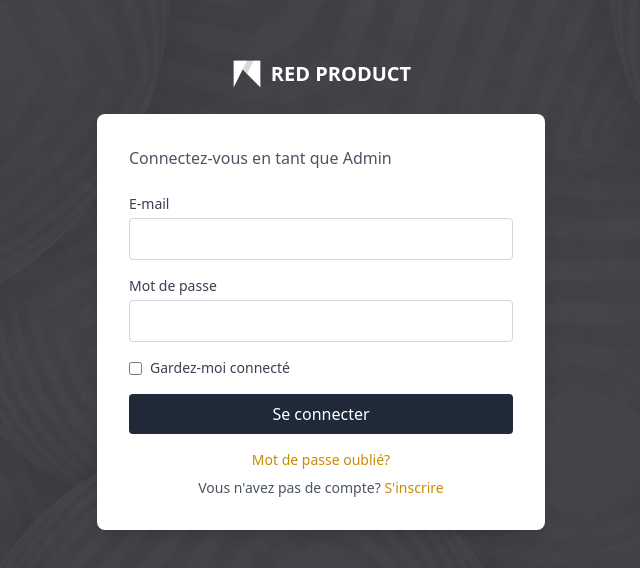
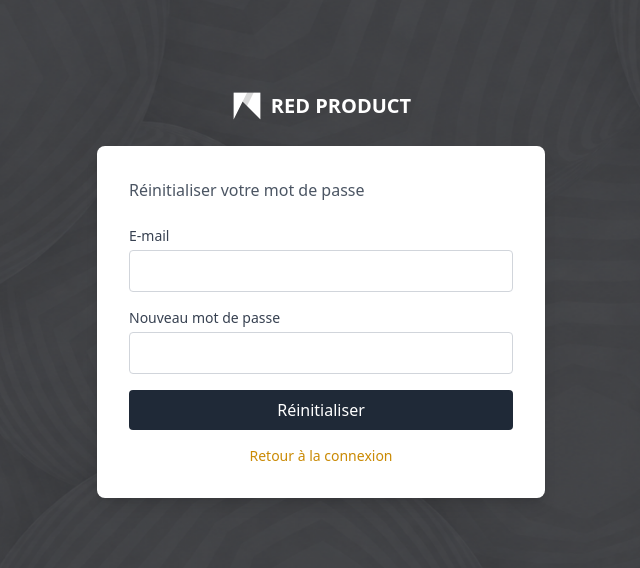
Before and after one commit to kakac5240-dot/red-product-frontend, a React (Vite) app: page /forgot-password in a window 1280 px wide. Before the commit this address led to /login. Shown: the part 106-674 px from the top of the page, without its empty margins (319-959 px from the left). Built offline with nearby package versions, Linux system fonts and the light colour scheme.

Commit message:
Ajouter page mot de passe oublie

```diff
--- a/src/App.jsx
+++ b/src/App.jsx
@@ -1,28 +1,24 @@
-import React from 'react';
-import { BrowserRouter as Router, Routes, Route, Navigate } from 'react-router-dom';
-import Login from './pages/Login'; // Assure-toi que le chemin d'accès vers Login est correct
-import Dashboard from './pages/Dashboard';
-import AddHotel from './pages/AddHotel';
-import HotelList from './pages/HotelList';
+import { BrowserRouter, Routes, Route } from 'react-router-dom'
+import Login from './pages/Login'
+import Register from './pages/Register'
+import ForgotPassword from './pages/ForgotPassword'
+import Dashboard from './pages/Dashboard'
+import HotelList from './pages/HotelList'
+import CreateHotel from './pages/CreateHotel'
 
-export default function App() {
+function App() {
   return (
-    <Router>
+    <BrowserRouter>
       <Routes>
-        {/* Route pour la page de connexion */}
-        <Route path="/login" element={<Login />} />
+        <Route path="/" element={<Login />} />
+        <Route path="/register" element={<Register />} />
+        <Route path="/forgot-password" element={<ForgotPassword />} />
+        <Route path="/dashboard" element={<Dashboard />} />
+        <Route path="/hotels" element={<HotelList />} />
+        <Route path="/hotels/create" element={<CreateHotel />} />
+      </Routes>
+    </BrowserRouter>
+  )
+}
 
-        {/* Routes protégées de ton application */}
-        <Route path="/dashboard" element={<Dashboard />} />
-        <Route path="/hotels/add" element={<AddHotel />} />
-        <Route path="/hotels" element={<HotelList />} />
-
-        {/* Redirection par défaut : si on arrive sur l'accueil (/), on va vers /login */}
-        <Route path="/" element={<Navigate to="/login" replace />} />
-
-        {/* Route par défaut pour les URL introuvables */}
-        <Route path="*" element={<Navigate to="/login" replace />} />
-      </Routes>
-    </Router>
-  );
-}
+export default App
--- a/src/pages/ForgotPassword.jsx
+++ b/src/pages/ForgotPassword.jsx
@@ -1,80 +1,107 @@
-import React, { useState } from 'react';
-import { Link } from 'react-router-dom';
+import { useState } from 'react'
+import { useNavigate, Link } from 'react-router-dom'
 
-export default function ForgotPassword() {
-  const [email, setEmail] = useState('');
-  const [message, setMessage] = useState(null);
-  const [loading, setLoading] = useState(false);
+function ForgotPassword() {
+  const navigate = useNavigate()
+  const [form, setForm] = useState({ email: '', password: '' })
+  const [error, setError] = useState(null)
+  const [success, setSuccess] = useState(false)
+  const [loading, setLoading] = useState(false)
 
-  const handleSubmit = (e) => {
-    e.preventDefault();
-    setLoading(true);
+  const handleChange = (e) => {
+    setForm({ ...form, [e.target.name]: e.target.value })
+  }
 
-    // Simulation de l'envoi d'e-mail (à relier à votre API Laravel)
-    setTimeout(() => {
-      setMessage({
-        type: 'success',
-        text: 'Un lien de réinitialisation a été envoyé à votre adresse e-mail.',
-      });
-      setLoading(false);
-    }, 1000);
-  };
+  const handleSubmit = async (e) => {
+    e.preventDefault()
+    setError(null)
+    setLoading(true)
+
+    try {
+      const response = await fetch('https://red-product-backend-ddfy.onrender.com/api/reset-password', {
+        method: 'POST',
+        headers: {
+          'Content-Type': 'application/json',
+          'Accept': 'application/json',
+        },
+        body: JSON.stringify(form),
+      })
+
+      if (!response.ok) {
+        throw new Error('Erreur')
+      }
+
+      setSuccess(true)
+      setTimeout(() => navigate('/'), 2000)
+    } catch (err) {
+      setError('E-mail introuvable ou erreur.')
+    } finally {
+      setLoading(false)
+    }
+  }
 
   return (
-    <div className="min-h-screen flex items-center justify-center bg-gray-900 px-4 font-sans">
-      <div className="max-w-md w-full bg-white rounded-xl shadow-lg p-8">
-        <div className="text-center mb-6">
-          <h2 className="text-2xl font-bold text-gray-800">Mot de passe oublié ?</h2>
-          <p className="text-xs text-gray-500 mt-2">
-            Entrez votre adresse e-mail ci-dessous et nous vous enverrons un lien pour réinitialiser votre mot de passe.
-          </p>
+    <div
+      className="min-h-screen flex items-center justify-center bg-gray-900"
+      style={{
+        backgroundImage: 'url(/images/bg-pattern.png)',
+        backgroundSize: 'cover',
+        backgroundPosition: 'center',
+      }}
+    >
+      <div className="w-full max-w-md">
+        <div className="flex items-center gap-2 mb-6 justify-center">
+          <img src="/images/logo.png" alt="RED PRODUCT" className="h-8" />
+          <h1 className="text-xl font-bold text-white">RED PRODUCT</h1>
         </div>
 
-        {message && (
-          <div
-            className={`p-3 text-xs rounded-lg mb-4 text-center ${
-              message.type === 'success'
-                ? 'bg-green-50 text-green-700 border border-green-200'
-                : 'bg-red-50 text-red-700 border border-red-200'
-            }`}
-          >
-            {message.text}
-          </div>
-        )}
+        <div className="bg-white rounded-lg shadow-lg p-8">
+          <p className="text-gray-600 mb-6">
+            Réinitialiser votre mot de passe
+          </p>
+
+          {error && <p className="text-red-600 text-sm mb-4">{error}</p>}
+          {success && <p className="text-green-600 text-sm mb-4">Mot de passe mis à jour ! Redirection...</p>}
 
           <form onSubmit={handleSubmit} className="space-y-4">
             <div>
-            <label className="block text-xs font-semibold text-gray-600 mb-1">
-              Votre e-mail
-            </label>
+              <label className="block text-sm text-gray-700 mb-1">E-mail</label>
               <input
                 type="email"
-              required
-              placeholder="exemple@email.com"
-              value={email}
-              onChange={(e) => setEmail(e.target.value)}
-              className="w-full px-3 py-2.5 border border-gray-300 rounded-lg text-sm focus:outline-none focus:border-gray-800 transition"
+                name="email"
+                value={form.email}
+                onChange={handleChange}
+                className="w-full border border-gray-300 rounded px-3 py-2"
+              />
+            </div>
+
+            <div>
+              <label className="block text-sm text-gray-700 mb-1">Nouveau mot de passe</label>
+              <input
+                type="password"
+                name="password"
+                value={form.password}
+                onChange={handleChange}
+                className="w-full border border-gray-300 rounded px-3 py-2"
               />
             </div>
 
             <button
               type="submit"
               disabled={loading}
-            className="w-full bg-gray-800 text-white py-2.5 rounded-lg text-sm font-medium hover:bg-gray-900 transition disabled:opacity-50"
+              className="w-full bg-gray-800 text-white rounded py-2 font-medium hover:bg-gray-700 disabled:opacity-50"
             >
-            {loading ? 'Envoi en cours...' : 'Envoyer le lien'}
+              {loading ? 'Envoi...' : 'Réinitialiser'}
             </button>
           </form>
 
-        <div className="mt-6 text-center">
-          <Link
-            to="/login"
-            className="text-xs font-semibold text-gray-600 hover:text-gray-800 transition"
-          >
-            ← Retour à la page de connexion
-          </Link>
+          <p className="text-center text-sm text-gray-600 mt-4">
+            <Link to="/" className="text-yellow-600 font-medium">Retour à la connexion</Link>
+          </p>
         </div>
       </div>
     </div>
-  );
+  )
 }
+
+export default ForgotPassword
--- a/src/pages/Login.jsx
+++ b/src/pages/Login.jsx
@@ -1,5 +1,5 @@
 import { useState } from 'react'
-import { useNavigate } from 'react-router-dom'
+import { useNavigate, Link } from 'react-router-dom'
 
 function Login() {
   const navigate = useNavigate()
@@ -102,12 +102,12 @@ function Login() {
           </form>
 
           <p className="text-center text-yellow-600 text-sm mt-4">
-            Mot de passe oublié?
+            <Link to="/forgot-password">Mot de passe oublié?</Link>
           </p>
 
           <p className="text-center text-sm text-gray-600 mt-2">
             Vous n'avez pas de compte?{' '}
-            <span className="text-yellow-600 font-medium">S'inscrire</span>
+            <Link to="/register" className="text-yellow-600 font-medium">S'inscrire</Link>
           </p>
         </div>
       </div>
```
Lines whose indentation alone changed are shown as unchanged.
